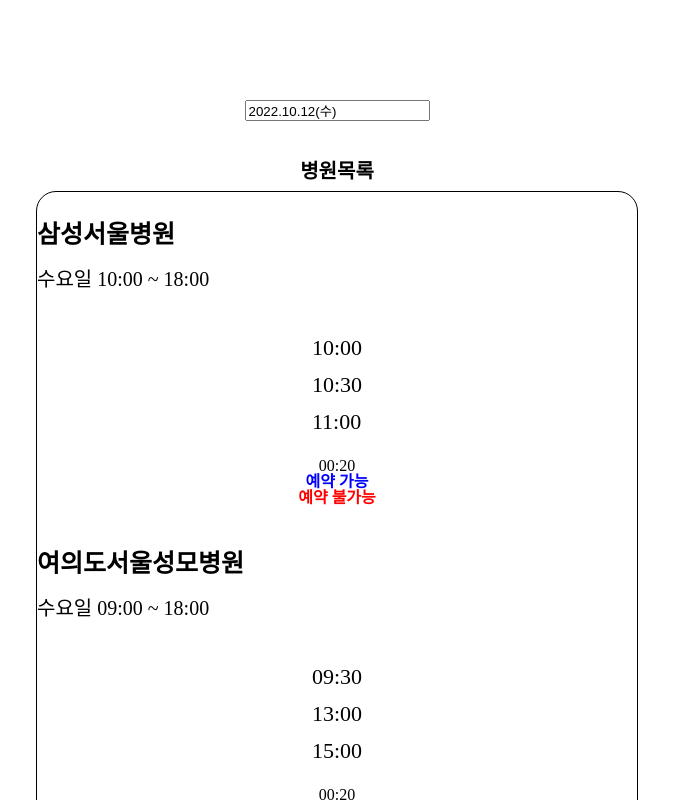
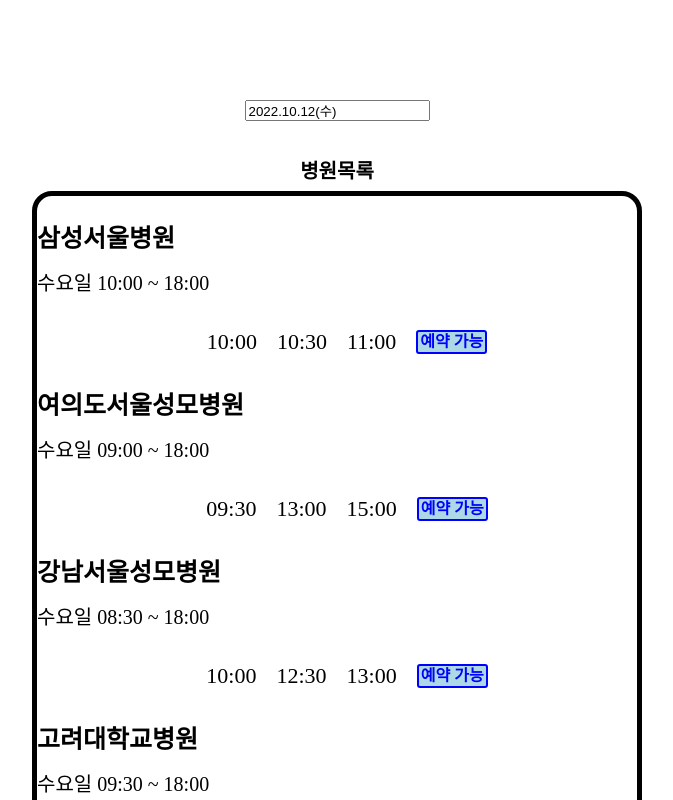
Before and after one commit to Roxy100/hospital-reservation-system, a React (Create React App) app: page /schedule in a window 1280 px wide. Shown: the top 800 px of the page, without its empty margins (313-986 px from the left). Built offline with nearby package versions, Linux system fonts and the light colour scheme.

Commit message:
Modify: 예약가능한 목록 페이지 UI 수정 (#9)
Modify: 예약가능한 목록 페이지 UI - 예약시간들 수정

```diff
--- a/src/Components/ScheduleList.js
+++ b/src/Components/ScheduleList.js
@@ -7,11 +7,6 @@
   // 해당날짜의 요일
   const week = ['일', '월', '화', '수', '목', '금', '토'];
   let dayOfWeek = week[checkInDate.getDay()];
-
-  // 해당날짜의 시간/분
-  let hours = ('0' + checkInDate.getHours()).slice(-2);
-  let minutes = ('0' + checkInDate.getMinutes()).slice(-2);
-  let currentTime = hours + ':' + minutes;
 
   useEffect(() => {
     fetch('/data/scheduleList.json')
@@ -34,23 +29,21 @@
                   <li className="hospital_hour">
                     {`${dayOfWeek}요일 ${schedule.hospitalHour}`}
                   </li>
-                  <li className="reservation_container">
-                    <ul className="reservation_hours">
+                  <div className="reservation_container">
+                    <div className="reservation_hours">
                       {schedule.reservationHours &&
                         schedule.reservationHours.map(
                           (reservationHour, index) => {
                             return (
-                              <li key={reservationHour.hourId}>
-                                <span>{reservationHour.hour}</span>
-                              </li>
+                              <span key={reservationHour.hourId}>
+                                {reservationHour.hour}
+                              </span>
                             );
                           }
                         )}
-                    </ul>
-                    {currentTime}
-                    <div className="reservationable">예약 가능</div>
-                    <div className="no_reservationable">예약 불가능</div>
-                  </li>
+                    </div>
+                    <div className="reservation_box">예약 가능</div>
+                  </div>
                 </li>
               );
             })}
@@ -77,7 +70,7 @@
 
     .schedule_component {
       width: 600px;
-      border: 1px solid black;
+      border: 5px solid black;
       border-radius: 20px;
 
       li {
@@ -100,18 +93,23 @@
           display: flex;
           justify-content: center;
           align-items: center;
+          margin-top: 20px;
 
           .reservation_hours {
             margin: 10px;
             font-size: 22px;
+
+            span {
+              margin: 0 10px;
+            }
           }
-          .reservationable {
+          .reservation_box {
+            padding: 2px;
+            font-weight: 600;
+            background-color: #add8e6;
             color: blue;
-            font-weight: 600;
-          }
-          .no_reservationable {
-            color: red;
-            font-weight: 600;
+            border: 2px solid blue;
+            border-radius: 3px;
           }
         }
       }
```
